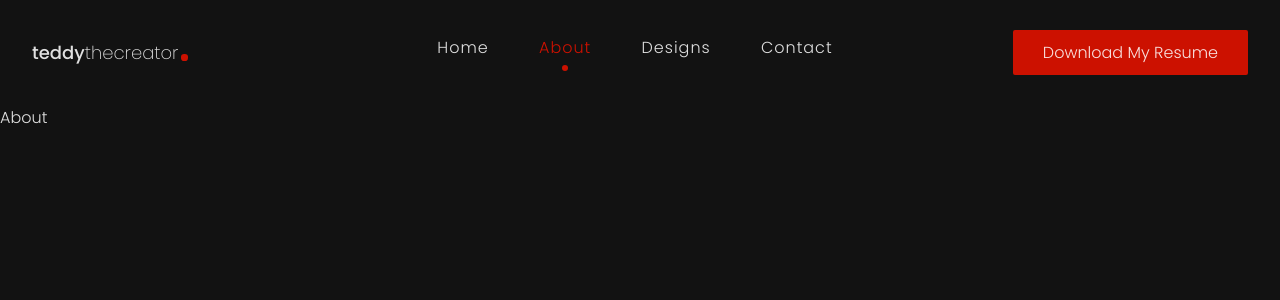
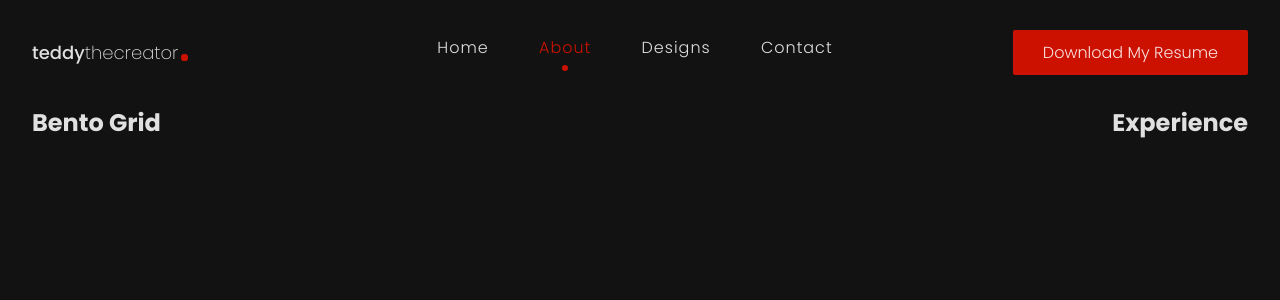
Before and after one commit to theblaisecode/Gsap_and_TSX, a React (Vite) app: page /about in a window 1280 px wide. Shown: the top 300 px of the page. Built offline with nearby package versions, Linux system fonts and the light colour scheme.

Commit message:
first commit

```diff
--- /dev/null
+++ b/src/components/AboutPage.tsx
@@ -0,0 +1,7 @@
+export const BentoGrid = () => {
+  return <h2>Bento Grid</h2>;
+};
+
+export const Experience = () => {
+  return <h2>Experience</h2>;
+};
--- a/src/pages/About.tsx
+++ b/src/pages/About.tsx
@@ -1,7 +1,22 @@
+import { BentoGrid, Experience } from "../components/AboutPage.tsx";
+import AboutWrapper from "../styles/AboutWrapper.ts";
+
 function About() {
   return (
-    <div>About</div>
-  )
+    <AboutWrapper>
+      <div className="container">
+        <div className="aboutContent">
+          <div className="top">
+            <BentoGrid />
+          </div>
+
+          <div className="bottom">
+            <Experience />
+          </div>
+        </div>
+      </div>
+    </AboutWrapper>
+  );
 }
 
-export default About
+export default About;
--- /dev/null
+++ b/src/styles/AboutWrapper.ts
@@ -0,0 +1,12 @@
+import styled from "styled-components";
+
+const AboutWrapper = styled.section`
+  .aboutContent {
+    display: flex;
+    justify-content: space-between;
+    align-items: center;
+    gap: 3rem;
+  }
+`;
+
+export default AboutWrapper;
--- a/src/styles/HomeWrapper.ts
+++ b/src/styles/HomeWrapper.ts
@@ -294,6 +294,10 @@ const HomeWrapper = styled.section`
     font-weight: 400;
     opacity: 0.5;
   }
+
+  .jobContent .contentBottom .quote .highlight {
+    color: var(--primary);
+  }
 `;
 
 export default HomeWrapper;
```
